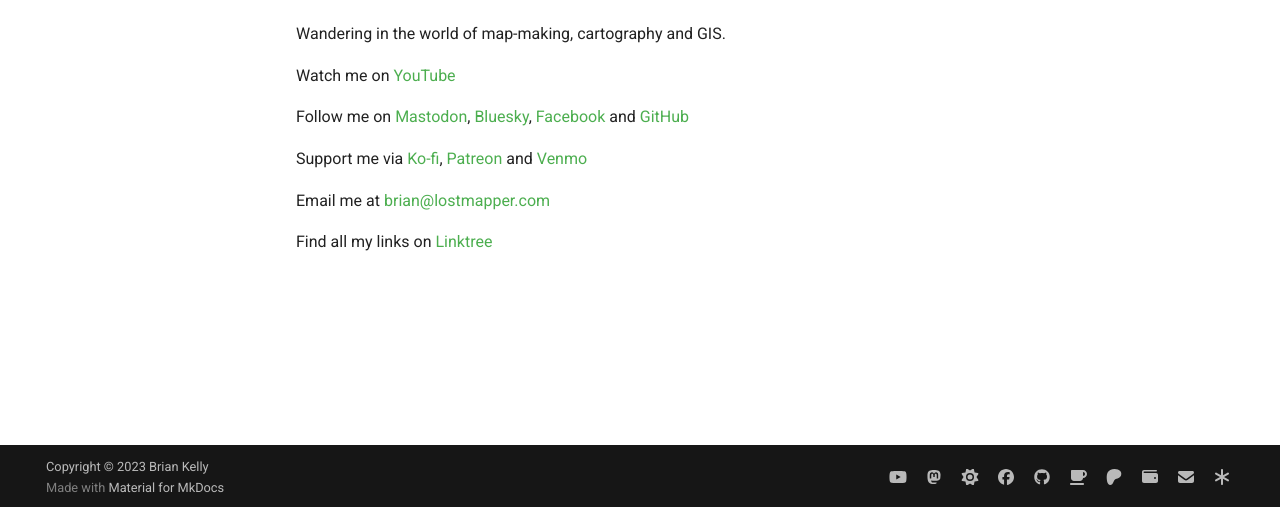
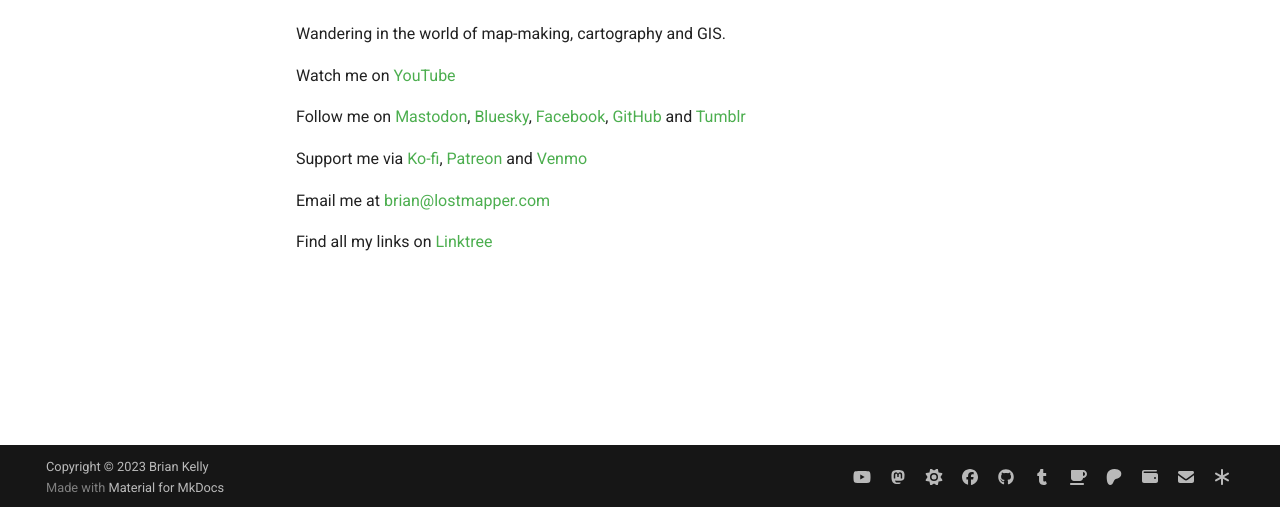
Before and after one commit to lostmapper/lostmapper-mkdocs, an MkDocs documentation site: the page built from docs/index.md, in a window 1280 px wide. Shown: the part 390-897 px from the top of the page. Built offline with MkDocs 1.6.1 and Material for MkDocs 9.7.7, drawn with Linux system fonts in a browser that asks for light colours.

Commit message:
Adds links to Tumblr

```diff
--- a/docs/index.md
+++ b/docs/index.md
@@ -6,7 +6,7 @@
 
 Watch me on [YouTube](https://www.youtube.com/@lostmapper)
 
-Follow me on <a rel="me" href="https://mapstodon.space/@lostmapper">Mastodon</a>, [Bluesky](https://bsky.app/profile/lostmapper.bsky.social), [Facebook](https://facebook.com/lostmapper) and [GitHub](https://github.com/lostmapper)
+Follow me on <a rel="me" href="https://mapstodon.space/@lostmapper">Mastodon</a>, [Bluesky](https://bsky.app/profile/lostmapper.bsky.social), [Facebook](https://facebook.com/lostmapper), [GitHub](https://github.com/lostmapper) and [Tumblr](https://lostmapper.tumblr.com/)
 
 Support me via [Ko-fi](https://ko-fi.com/lostmapper), [Patreon](https://www.patreon.com/lostmapper) and [Venmo](https://account.venmo.com/u/lostmapper)
 
--- a/mkdocs.yml
+++ b/mkdocs.yml
@@ -38,6 +38,9 @@
     - icon: fontawesome/brands/github
       link: https://github.com/lostmapper
       name: "lostmapper on GitHub"
+    - icon: fontawesome/brands/tumblr
+      link: https://lostmapper.tumblr.com
+      name: "lostmapper on Tumblr"
     - icon: fontawesome/solid/mug-saucer
       link: https://ko-fi.com/lostmapper
       name: "Support me via Ko-Fi"
```
